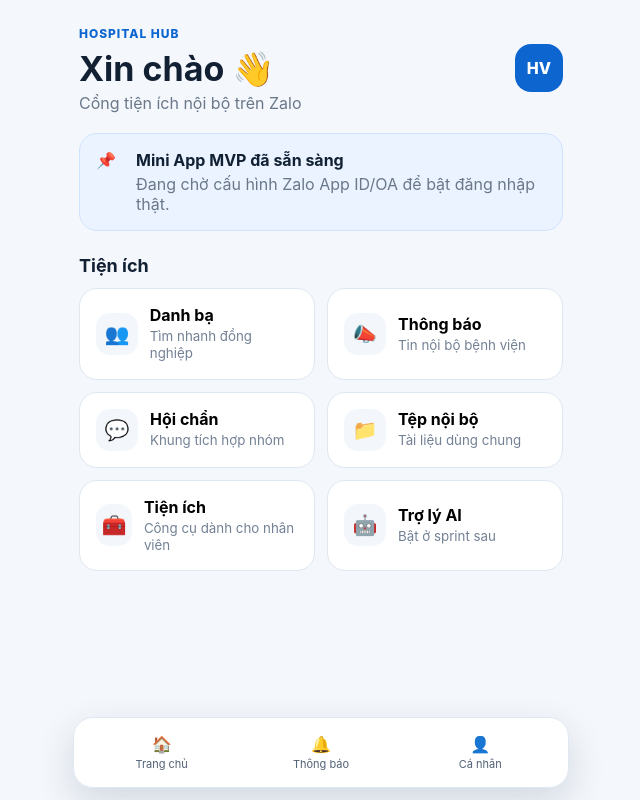
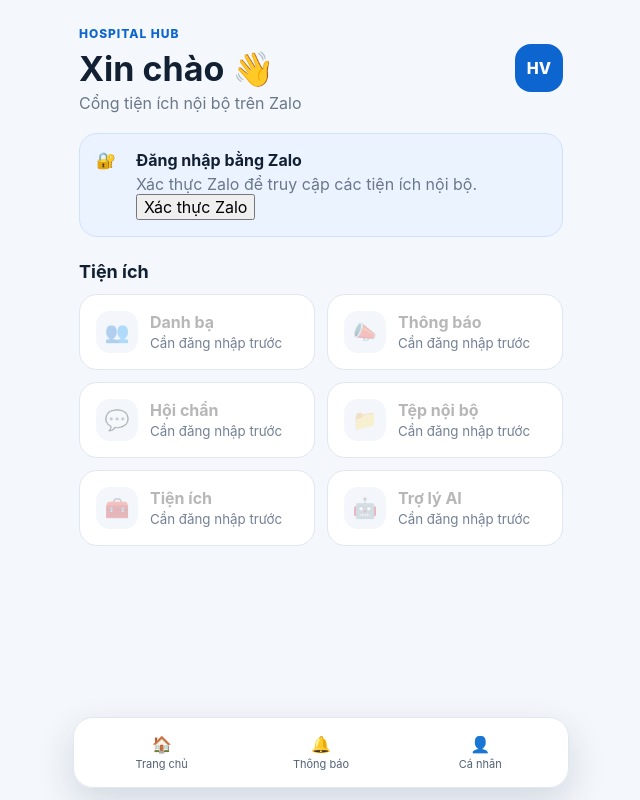
Before and after one commit to bshuyenvu/hospital-zalo-hub, a React (Vite) app in the folder apps/miniapp/: page / in a window 1280 px wide. Shown: the whole page, without its empty margins (319-959 px from the left). Built offline with nearby package versions, Linux system fonts and the light colour scheme; no server answers.

Commit message:
feat(miniapp): update apps/miniapp/src/App.tsx

```diff
--- a/apps/miniapp/src/App.tsx
+++ b/apps/miniapp/src/App.tsx
@@ -1,29 +1,156 @@
+import { useEffect, useState } from "react";
+import { getAccessToken } from "zmp-sdk";
+
+const API_URL = import.meta.env.VITE_API_URL ?? "http://localhost:4000";
+
 const tools = [
   { icon: "👥", label: "Danh bạ", note: "Tìm nhanh đồng nghiệp" },
   { icon: "📣", label: "Thông báo", note: "Tin nội bộ bệnh viện" },
   { icon: "💬", label: "Hội chẩn", note: "Khung tích hợp nhóm" },
   { icon: "📁", label: "Tệp nội bộ", note: "Tài liệu dùng chung" },
   { icon: "🧰", label: "Tiện ích", note: "Công cụ dành cho nhân viên" },
-  { icon: "🤖", label: "Trợ lý AI", note: "Bật ở sprint sau" },
+  { icon: "🤖", label: "Trợ lý AI", note: "Bật ở sprint sau" }
 ];
 
+type InternalUser = {
+  id: string;
+  employeeCode: string;
+  fullName: string;
+  role: string;
+  department?: {
+    id: string;
+    code: string;
+    name: string;
+  } | null;
+};
+
 export default function App() {
+  const [user, setUser] = useState<InternalUser | null>(null);
+  const [status, setStatus] = useState(
+    "Xác thực Zalo để truy cập các tiện ích nội bộ."
+  );
+  const [busy, setBusy] = useState(false);
+
+  useEffect(() => {
+    const internalToken = window.localStorage.getItem("hospital_hub_token");
+
+    if (!internalToken) return;
+
+    fetch(`${API_URL}/v1/auth/session`, {
+      headers: {
+        Authorization: `Bearer ${internalToken}`
+      }
+    })
+      .then(async (response) => {
+        if (!response.ok) throw new Error("Phiên nội bộ đã hết hạn.");
+        return response.json();
+      })
+      .then((data) => {
+        setUser({
+          id: data.user.sub,
+          employeeCode: data.user.employeeCode,
+          fullName: data.user.fullName,
+          role: data.user.role,
+          department: data.user.department
+        });
+        setStatus("Đã xác thực với hệ thống nội bộ.");
+      })
+      .catch(() => {
+        window.localStorage.removeItem("hospital_hub_token");
+      });
+  }, []);
+
+  async function loginWithZalo() {
+    setBusy(true);
+
+    try {
+      const zaloAccessToken = await getAccessToken();
+
+      if (!zaloAccessToken) {
+        throw new Error("Zalo chưa cấp access token cho Mini App.");
+      }
+
+      const response = await fetch(`${API_URL}/v1/auth/zalo/miniapp`, {
+        method: "POST",
+        headers: {
+          "Content-Type": "application/json"
+        },
+        body: JSON.stringify({
+          accessToken: zaloAccessToken
+        })
+      });
+
+      const data = await response.json();
+
+      if (!response.ok) {
+        throw new Error(
+          data?.message ?? "Không xác thực được tài khoản Zalo."
+        );
+      }
+
+      window.localStorage.setItem("hospital_hub_token", data.token);
+      setUser(data.user);
+      setStatus("Đã xác thực Zalo và phiên nội bộ đã được tạo.");
+    } catch (error) {
+      setStatus(
+        error instanceof Error
+          ? error.message
+          : "Không thể đăng nhập bằng Zalo."
+      );
+    } finally {
+      setBusy(false);
+    }
+  }
+
+  function logout() {
+    window.localStorage.removeItem("hospital_hub_token");
+    setUser(null);
+    setStatus("Đã đăng xuất khỏi phiên nội bộ.");
+  }
+
   return (
     <main className="app">
       <header className="top">
         <div>
           <span className="badge">Hospital Hub</span>
-          <h1>Xin chào 👋</h1>
-          <p>Cổng tiện ích nội bộ trên Zalo</p>
+          <h1>{user ? `Xin chào, ${user.fullName}` : "Xin chào 👋"}</h1>
+          <p>
+            {user?.department?.name ?? "Cổng tiện ích nội bộ trên Zalo"}
+          </p>
         </div>
-        <div className="avatar">HV</div>
+        <div className="avatar">
+          {user
+            ? user.fullName
+                .split(" ")
+                .slice(-2)
+                .map((part) => part[0])
+                .join("")
+                .toUpperCase()
+            : "HV"}
+        </div>
       </header>
 
-      <section className="notice">
-        <span>📌</span>
+      <section className={user ? "notice success" : "notice"}>
+        <span>{user ? "✅" : "🔐"}</span>
         <div>
-          <strong>Mini App MVP đã sẵn sàng</strong>
-          <p>Đang chờ cấu hình Zalo App ID/OA để bật đăng nhập thật.</p>
+          <strong>
+            {user ? "Đã xác thực nhân sự" : "Đăng nhập bằng Zalo"}
+          </strong>
+          <p>{status}</p>
+          {user ? (
+            <button className="auth-button secondary" type="button" onClick={logout}>
+              Đăng xuất
+            </button>
+          ) : (
+            <button
+              className="auth-button"
+              type="button"
+              disabled={busy}
+              onClick={() => void loginWithZalo()}
+            >
+              {busy ? "Đang xác thực..." : "Xác thực Zalo"}
+            </button>
+          )}
         </div>
       </section>
 
@@ -31,11 +158,16 @@
         <h2>Tiện ích</h2>
         <div className="tools">
           {tools.map((tool) => (
-            <button className="tool" key={tool.label} type="button">
+            <button
+              className="tool"
+              key={tool.label}
+              type="button"
+              disabled={!user}
+            >
               <span className="icon">{tool.icon}</span>
               <span>
                 <strong>{tool.label}</strong>
-                <small>{tool.note}</small>
+                <small>{user ? tool.note : "Cần đăng nhập trước"}</small>
               </span>
             </button>
           ))}
@@ -44,8 +176,8 @@
 
       <nav className="nav" aria-label="Điều hướng chính">
         <button type="button">🏠<span>Trang chủ</span></button>
-        <button type="button">🔔<span>Thông báo</span></button>
-        <button type="button">👤<span>Cá nhân</span></button>
+        <button type="button" disabled={!user}>🔔<span>Thông báo</span></button>
+        <button type="button" disabled={!user}>👤<span>Cá nhân</span></button>
       </nav>
     </main>
   );
```
